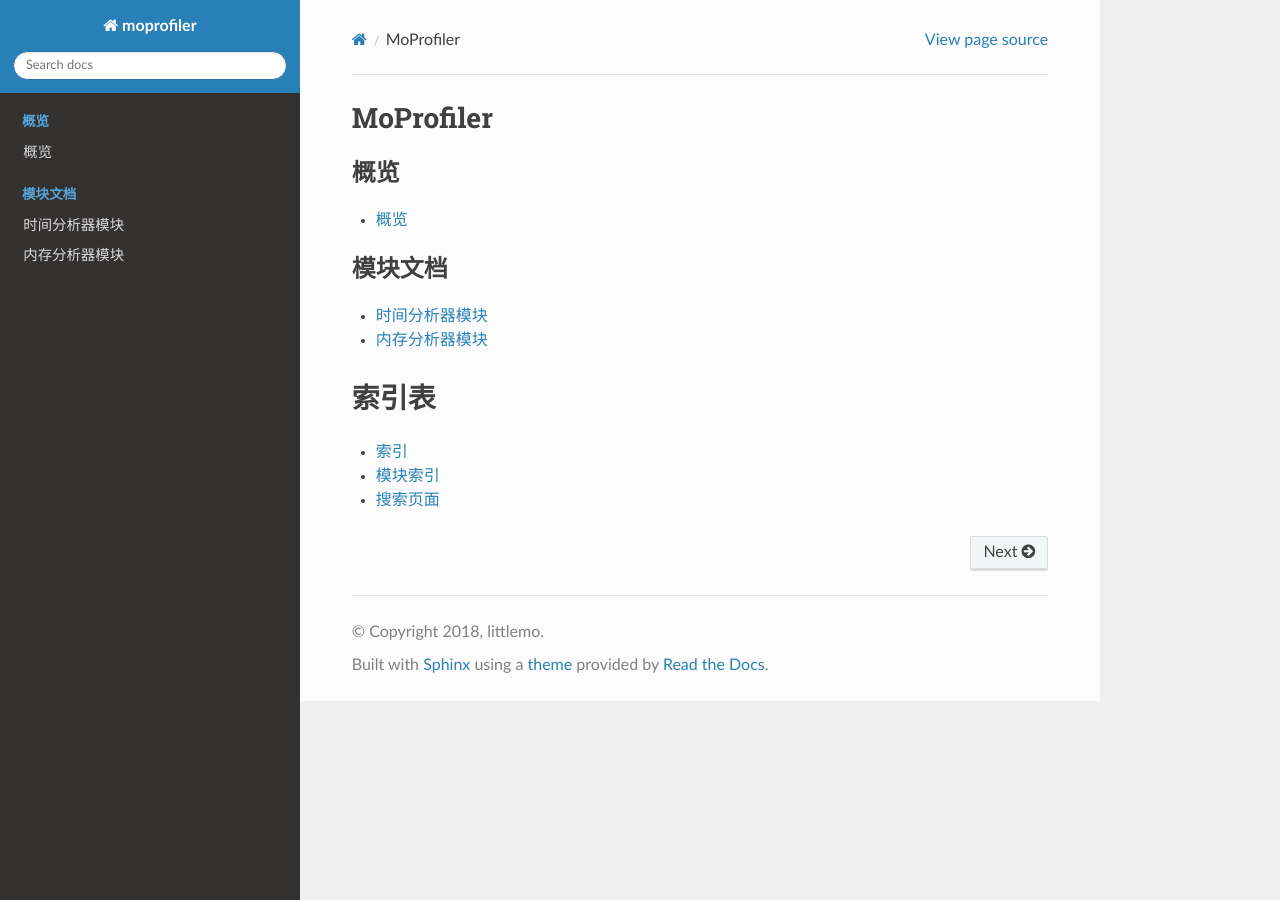
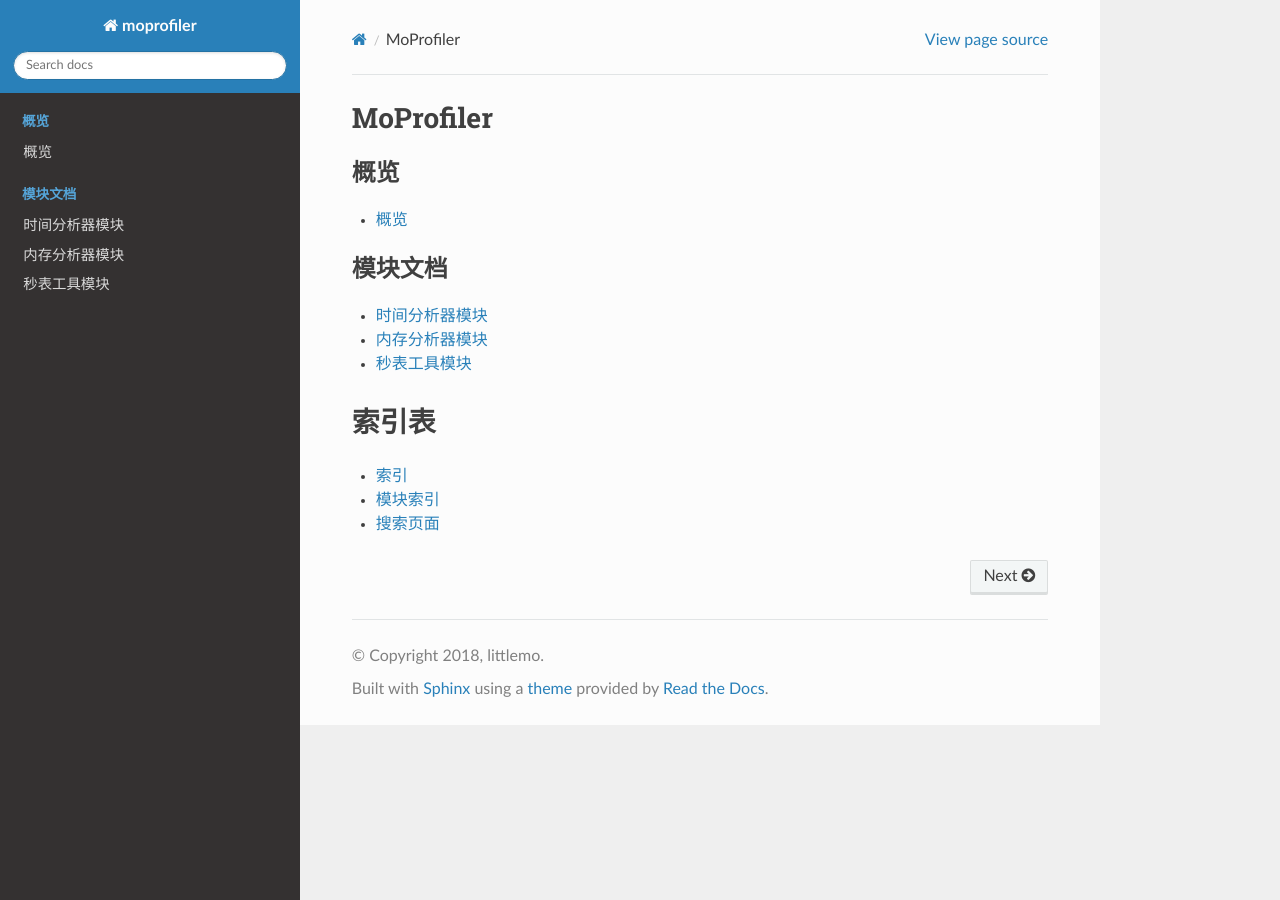
Before and after one commit to littlemo/moprofiler, a Sphinx documentation site: the page built from docs/source/index.rst, in a window 1280 px wide. Built offline with Sphinx 7.4.7 and the Read the Docs theme 2.0.0, drawn with Linux system fonts in a browser that asks for light colours; formulas are drawn with MathJax 3.

```diff
--- a/docs/source/index.rst
+++ b/docs/source/index.rst
@@ -18,6 +18,7 @@ MoProfiler
 
    module/time
    module/memory
+   module/stopwatch
 
 
 索引表
--- /dev/null
+++ b/docs/source/module/stopwatch.rst
@@ -0,0 +1,7 @@
+.. _module-stopwatch:
+
+============
+秒表工具模块
+============
+
+.. automodule:: moprofiler.stopwatch
```
